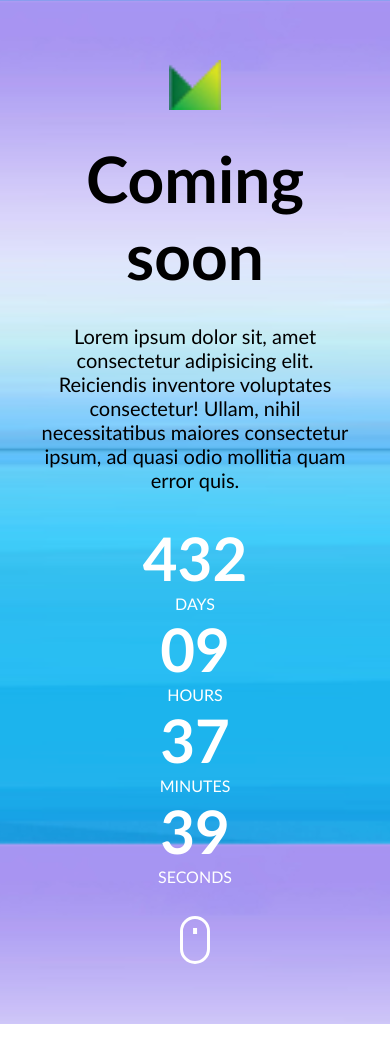
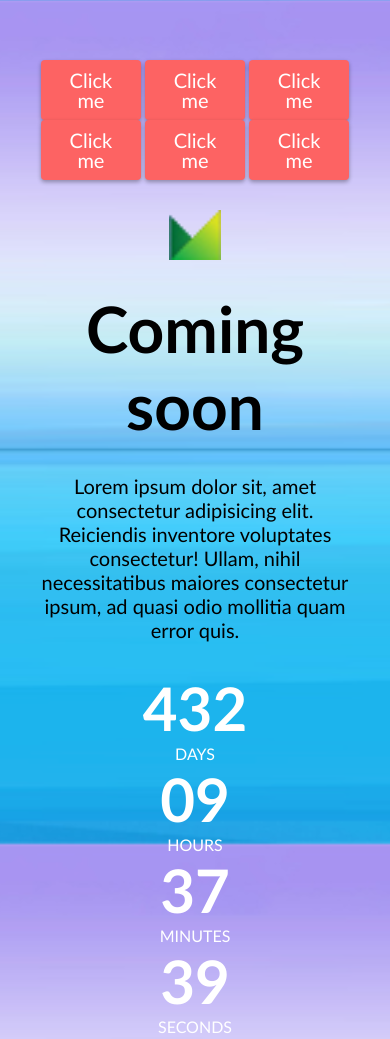
Before and after one commit to front-end-by-rimantas/43-grupe-coming-soon, a website: page index.html in a window 390 px wide. Shown: the top 1039 px of the page. Drawn offline with Linux system fonts and the light colour scheme.

Commit message:
Button style

```diff
--- a/css/base/base.css
+++ b/css/base/base.css
@@ -1,3 +1,7 @@
+html {
+    scroll-behavior: smooth;
+}
+
 body,
 body * {
     margin: 0;
--- /dev/null
+++ b/css/components/button.css
@@ -0,0 +1,21 @@
+.btn {
+    display: inline-block;
+    width: 100px;
+    padding: 0.5em 1.2em;
+    background-color: #fd6363;
+    color: #fff;
+    font-family: inherit;
+    font-size: 20px;
+    line-height: 1em;
+    text-decoration: none;
+    border-radius: 0.2em;
+    box-shadow: 0 0.1em 0.2em #0005;
+    border: none;
+    user-select: none;
+    word-spacing: 0;
+    letter-spacing: 0em;
+}
+.btn:hover {
+    background-color: #f00;
+    box-shadow: 0 0.1em 0.25em #0007;
+}
--- a/css/components/footer.css
+++ b/css/components/footer.css
@@ -67,4 +67,7 @@
     .footer .trio {
         flex-direction: column;
     }
+    .footer .trio p + p::before {
+        display: none;
+    }
 }
--- a/css/pages/home.css
+++ b/css/pages/home.css
@@ -4,6 +4,7 @@
 /* 3rd-party */
 @import '../3rd-party/font-awesome.min.css';
 /* components */
+@import '../components/button.css';
 @import '../components/clock.css';
 @import '../components/footer.css';
 @import '../components/mouse.css';
--- a/index.html
+++ b/index.html
@@ -13,6 +13,14 @@
     <main>
         <section class="container bg-main hero">
             <div class="short-row">
+                <div>
+                    <div class="btn">Click me</div>
+                    <a href="#" class="btn">Click me</a>
+                    <button class="btn">Click me</button>
+                    <button type="button" class="btn">Click me</button>
+                    <button type="submit" class="btn">Click me</button>
+                    <button type="reset" class="btn">Click me</button>
+                </div>
                 <img class="logo" src="./img/logo.png" alt="Logo">
                 <h1 class="title">Coming soon</h1>
                 <p class="description">Lorem ipsum dolor sit, amet consectetur adipisicing elit. Reiciendis inventore voluptates consectetur! Ullam, nihil necessitatibus maiores consectetur ipsum, ad quasi odio mollitia quam error quis.</p>
@@ -37,12 +45,11 @@
                 <div class="mouse"></div>
             </div>
         </section>
-        <section class="container main-content">
+        <section id="turinys" class="container main-content">
             <div class="row">
-                <div class="column">
+                <div id="about" class="column">
                     <h2 class="content-title">About startup</h2>
                     <p class="content-description">Lorem ipsum dolor sit, amet consectetur adipisicing elit. Optio <a href="./">Matrox</a> quasi et hic nam amet eaque quibusdam porro voluptatem ab!</p>
-
                     <div class="progress-bar">
                         <div class="top">
                             <div class="label">UX Design</div>
@@ -52,7 +59,6 @@
                             <div class="bar" style="width: 90%;"></div>
                         </div>
                     </div>
-
                     <div class="progress-bar">
                         <div class="top">
                             <div class="label">Web Development</div>
@@ -62,7 +68,6 @@
                             <div class="bar" style="width: 51%;"></div>
                         </div>
                     </div>
-
                     <div class="progress-bar">
                         <div class="top">
                             <div class="label">Web Design</div>
@@ -72,9 +77,8 @@
                             <div class="bar" style="width: 80%;"></div>
                         </div>
                     </div>
-
                 </div>
-                <div class="column right">
+                <div id="question" class="column right">
                     <h2 class="content-title">Have any question?</h2>
                     <p class="content-description">Lorem ipsum dolor sit, amet consectetur adipisicing elit. Optio <a href="mailto:info@matrox.xyz">info@matrox.xyz</a> quasi et hic nam amet eaque quibusdam porro voluptatem ab!</p>
                 </div>
@@ -94,7 +98,7 @@
         <div class="short-row">
             <img class="footer-logo" src="./img/logo-white.png" alt="Logo">
             <div class="trio">
-                <p>Copyright &copy; 2023 <a href="./">Matrox</a></p>
+                <p>Copyright &copy; 2023 <a href="#">Matrox</a></p>
                 <p>All rights reserver</p>
                 <p>Designed by <a href="#" target="_blank">TrendyTheme</a></p>
             </div>
```
